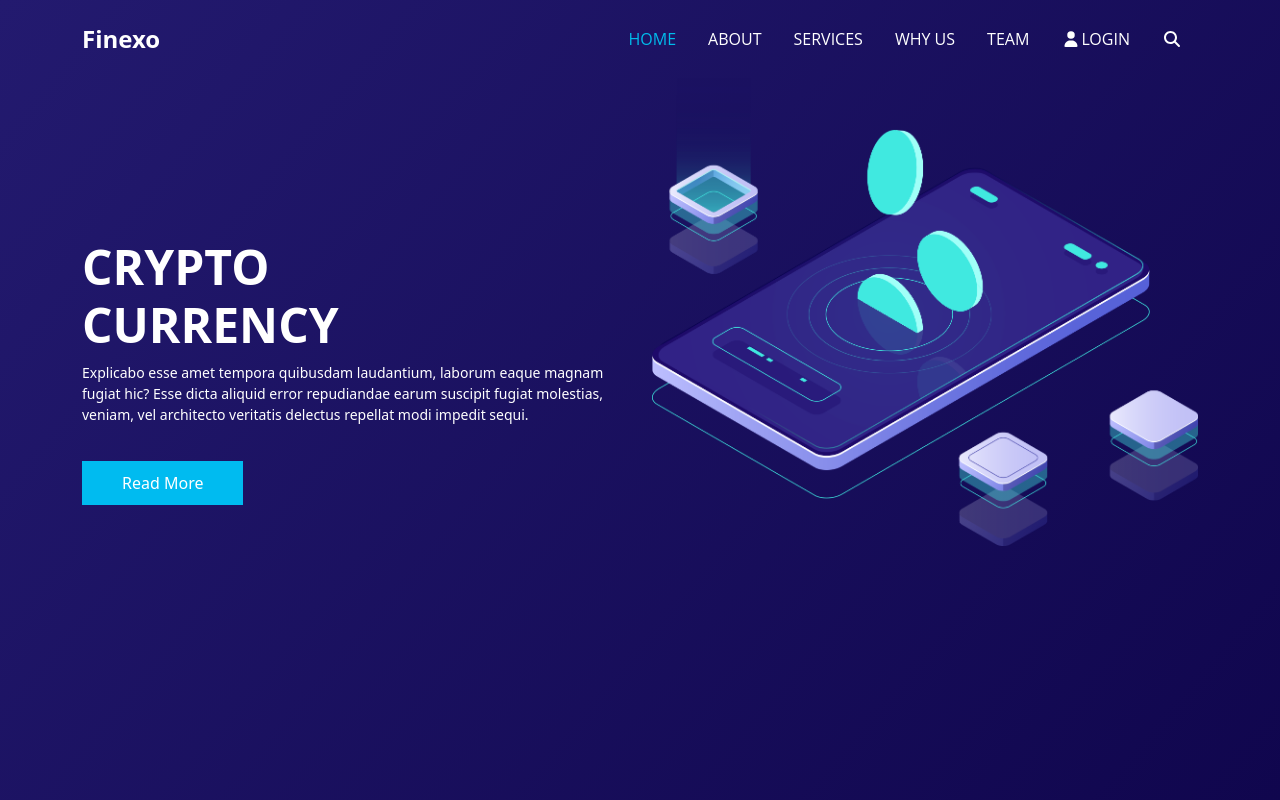
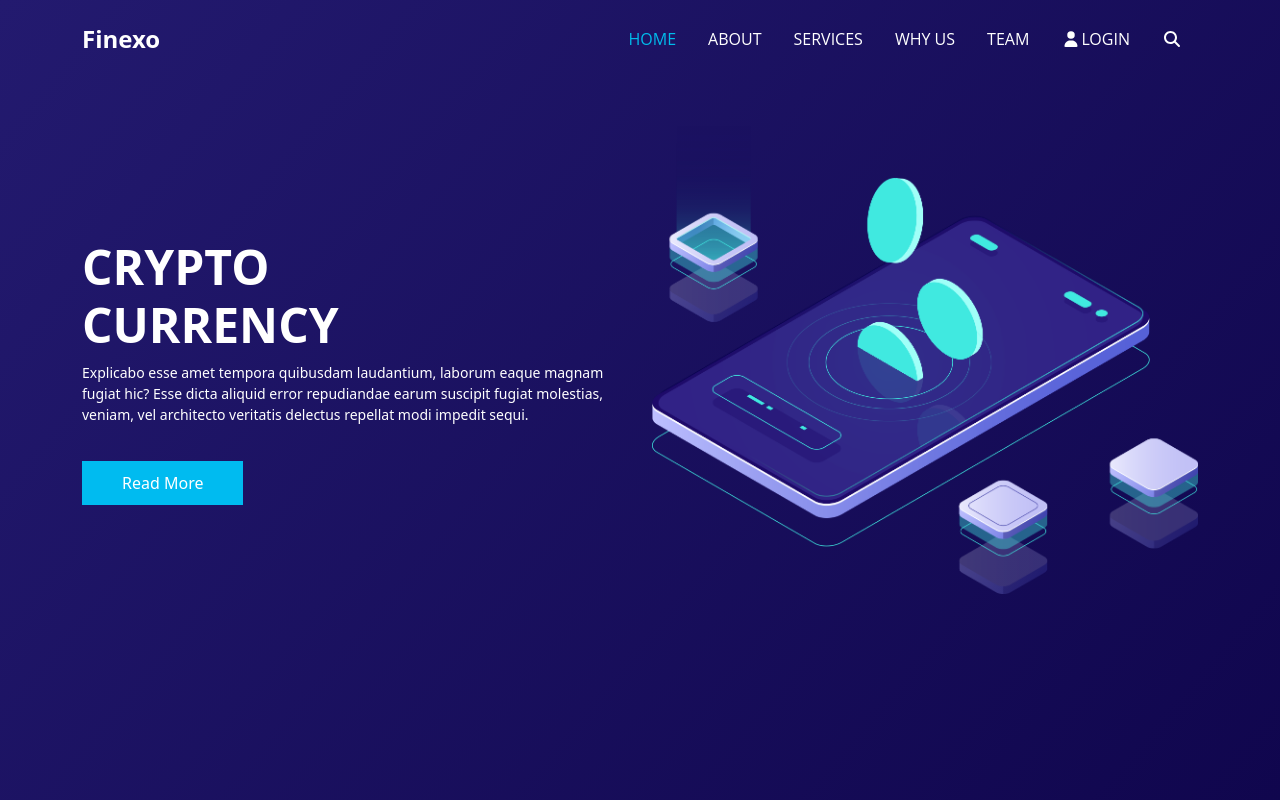
Before and after one commit to zeyad262/crypto, a plain HTML site: page index.html in a window 1280 px wide. Shown: the top 800 px of the page. Drawn offline with Linux system fonts and the light colour scheme.

Commit message:
Update index.html

```diff
--- a/index.html
+++ b/index.html
@@ -6,7 +6,7 @@
     <link rel="stylesheet" href="css/all.min.css">
     <link rel="stylesheet" href="css/bootstrap.min.css">
     <link rel="stylesheet" href="css/style.css">
-    <title>Document</title>
+    <title>Crypto</title>
 </head>
 <body>
     <div class="home">
@@ -52,7 +52,7 @@
                     </p>
                     <a class="btn-box" href="#">Read More</a>
                 </div>
-                <div class="col-lg-6 image">
+                <div class="col-lg-6 image mt-5">
                     <img class="img-fluid" src="images/slider-img.png" alt="">
                 </div>
             </div>
```
